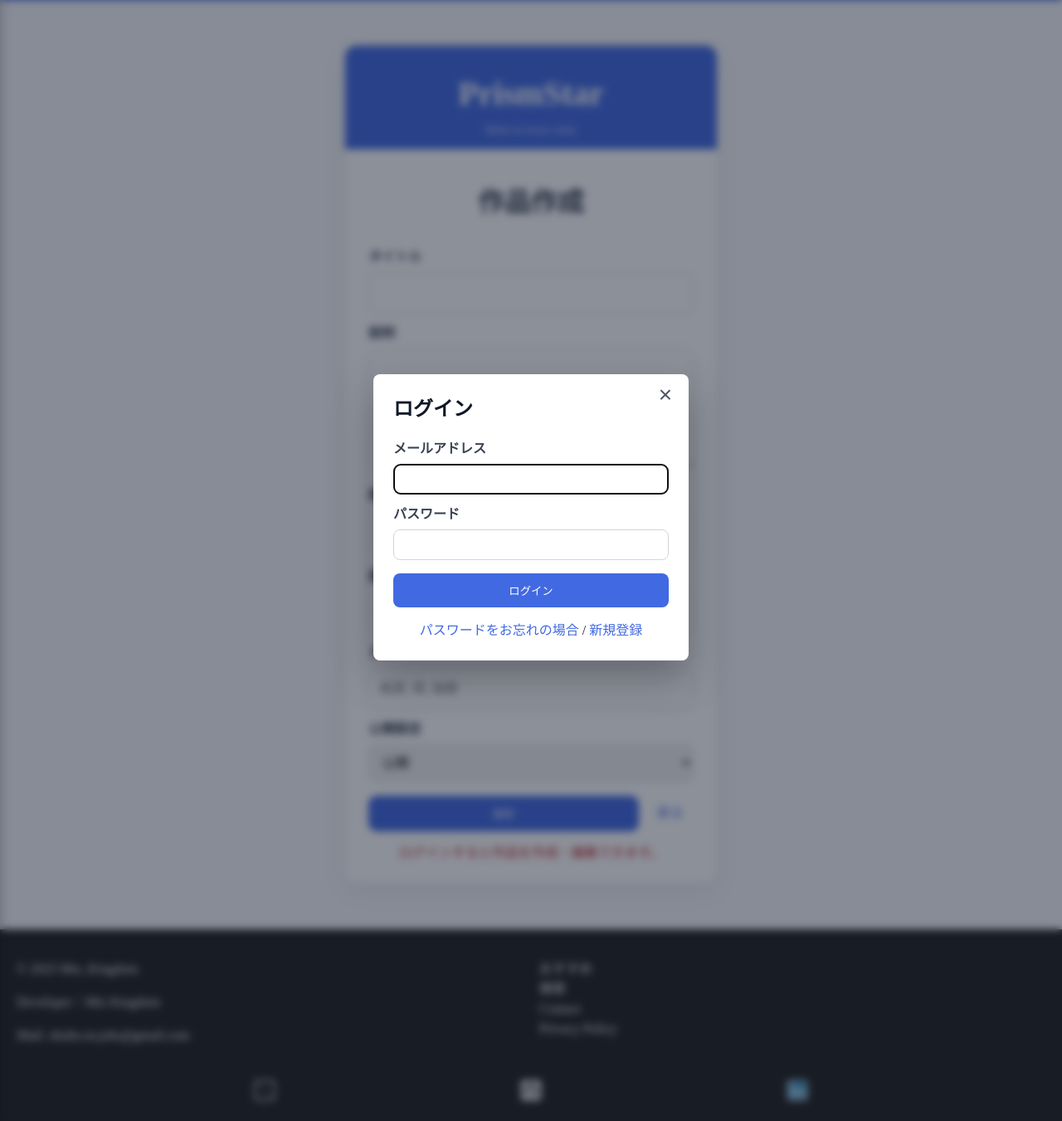
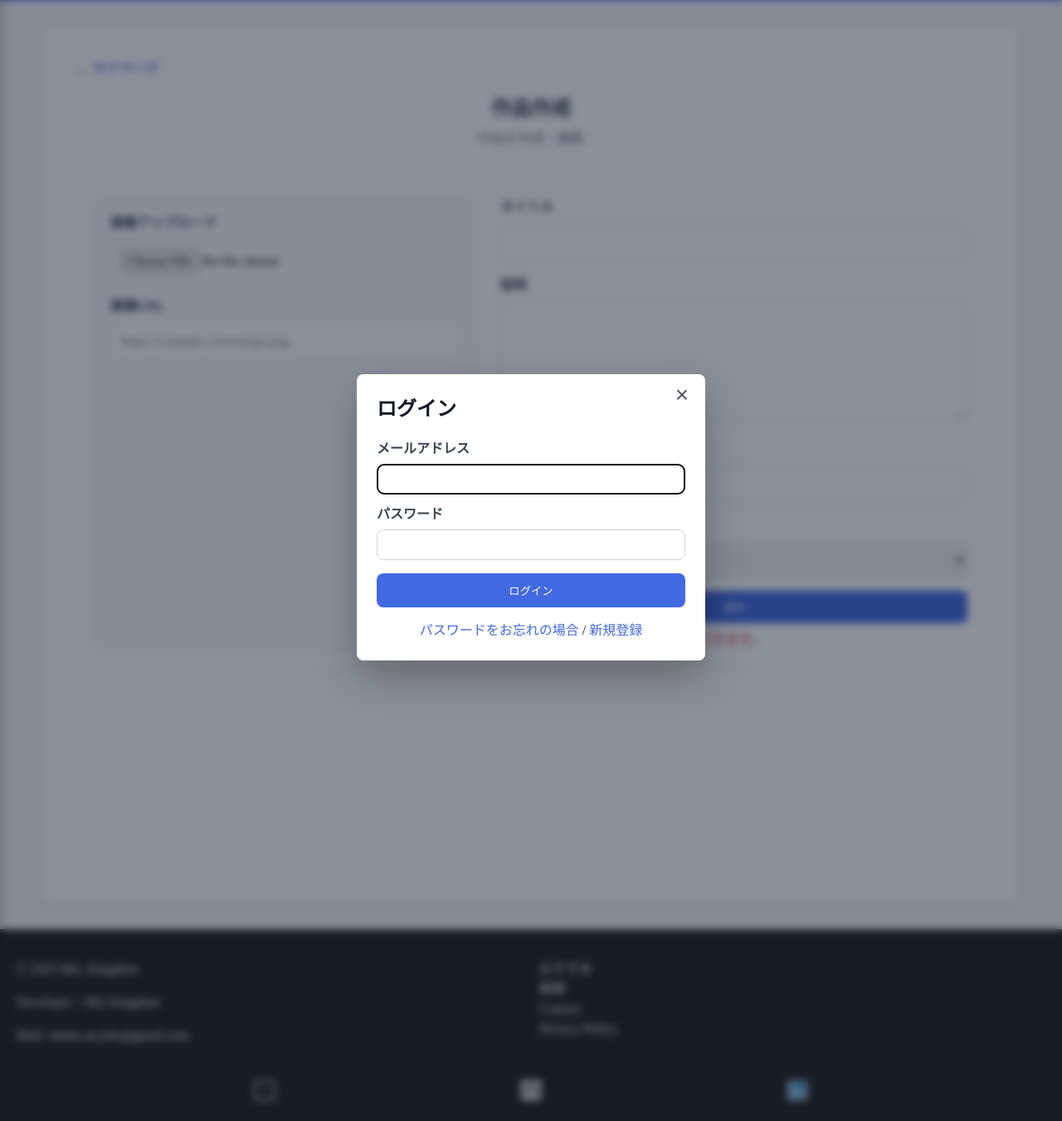
Before and after one commit to mokubo1228-hub/Prism-Star, a PHP site: page /work-edit.php in a window 1280 px wide. Shown: the part 104-1455 px from the top of the page at 83% size. Run offline with PHP 8.4, Linux system fonts and the light colour scheme; grey boxes labelled with a size stand in for pictures from a placeholder-image service; some libraries are stand-ins or nearby versions.

Commit message:
refactor(ui): ページ幅を4トークンに統一し、構造と導線の不整合を整理
- 幅トークン --w-modal/--w-wide/--w-read/--w-form を body.css に定義し、
 バラバラだったコンテナ幅（60%/clamp/500/450/820 等）を集約
- work-edit を認証カード流用から管理ページ構造へ＋ワイド2カラム化。
 work-edit.js 依存の id / label[for] / name は維持
- お問い合わせのコンテンツ内ロゴ重複を削除
- 戻る系リンク（.back-menu / .settings-back-link）の色を royalblue に統一
- ポリシー本文は読み幅（--w-read 760）に
- 経緯は該当 ADR を参照

```diff
--- a/public/Style/body.css
+++ b/public/Style/body.css
@@ -1,3 +1,10 @@
+:root {
+    --w-modal: min(420px, 92vw);
+    --w-wide: min(1180px, 96vw);
+    --w-read: min(760px, 92vw);  /* 長文・本文用の読みやすい行長（ポリシー等） */
+    --w-form: min(640px, 92vw);
+  }
+
 .site-body {
     display: grid;
     grid-template-rows: auto 1fr auto;
--- a/public/Style/form-main.css
+++ b/public/Style/form-main.css
@@ -40,8 +40,8 @@
     border-radius: 12px;
     overflow: hidden;
     box-shadow: 0 4px 16px rgba(0, 0, 0, 0.1);
-    width: 100%;
-    max-width: 500px;
+    box-sizing: border-box;
+    width: var(--w-form);
   }
   .page-title {
     /* text-align: center; */
--- a/public/Style/gallery-list.css
+++ b/public/Style/gallery-list.css
@@ -16,11 +16,12 @@
   background-color: #fff;
   border: 1px solid #ddd;
   border-radius: 8px;
+  box-sizing: border-box;
   padding: 40px;
   box-shadow: 0 4px 12px rgba(0, 0, 0, 0.1);
   margin-top: 30px;
   margin-bottom: 30px;
-  max-width: min(1180px, 96vw);
+  width: var(--w-wide);
 }
 
 .gallery-list-heading {
@@ -40,8 +41,9 @@
 }
 
 .back-menu {
-  color: #374151;
+  color: royalblue;
   display: inline-block;
+  font-weight: 700;
   margin-bottom: 12px;
   padding: 8px 14px;
   text-decoration: none;
@@ -318,11 +320,20 @@
   gap: 8px;
 }
 
-.github-settings input {
+.github-settings input,
+.github-settings textarea,
+.github-settings select {
   border: 1px solid #d1d5db;
   border-radius: 8px;
+  box-sizing: border-box;
   flex: 1;
+  font: inherit;
   padding: 10px 12px;
+  width: 100%;
+}
+
+.github-settings textarea {
+  resize: vertical;
 }
 
 .github-settings button {
@@ -476,7 +487,7 @@
 }
 
 .mypage-back {
-  width: min(1180px, 96vw);
+  width: var(--w-wide);
 }
 
 .mywork-list {
@@ -541,8 +552,7 @@
 }
 
 .settings-back {
-  max-width: min(640px, 94vw);
-  width: 100%;
+  width: var(--w-form);
 }
 
 .settings-back-link {
@@ -586,6 +596,51 @@
 .github-settings .danger-button:hover,
 .github-settings .danger-button:focus-visible {
   background: #b91c1c;
+}
+
+.work-edit-form {
+  margin-bottom: 0;
+}
+
+.work-edit-layout {
+  display: grid;
+  gap: 28px;
+  grid-template-columns: minmax(260px, 0.9fr) minmax(320px, 1.1fr);
+}
+
+.work-edit-visual,
+.work-edit-fields {
+  min-width: 0;
+}
+
+.work-edit-visual {
+  background: #f8fafc;
+  border: 1px solid #e5e7eb;
+  border-radius: 8px;
+  padding: 18px;
+}
+
+.work-edit-visual label:not(:first-child),
+.work-edit-fields label:not(:first-child) {
+  margin-top: 16px;
+}
+
+.form-note {
+  color: #4b5563;
+  line-height: 1.7;
+  margin: 0 0 18px;
+}
+
+.work-edit-actions {
+  align-items: center;
+  display: flex;
+  flex-wrap: wrap;
+  gap: 10px;
+  margin-top: 16px;
+}
+
+.work-edit-actions button[type="submit"] {
+  flex: 1 1 160px;
 }
 
 .github-repo-card a {
@@ -632,6 +687,10 @@
   .github-settings-row {
     display: grid;
   }
+
+  .work-edit-layout {
+    grid-template-columns: 1fr;
+  }
 }
 
 @media (min-width: 900px) {
--- a/public/Style/header.css
+++ b/public/Style/header.css
@@ -149,12 +149,12 @@ a {
   .auth-gate-dialog {
     background: #fff;
     border-radius: 8px;
+    box-sizing: border-box;
     box-shadow: 0 20px 50px rgba(0, 0, 0, 0.28);
     color: #111827;
-    max-width: 380px;
     padding: 24px;
     position: relative;
-    width: min(100%, 380px);
+    width: var(--w-modal);
   }
 
   .auth-gate-dialog h2 {
--- a/public/Style/login-main.css
+++ b/public/Style/login-main.css
@@ -8,7 +8,8 @@
 }
 
 .login-box{
-    width:min(450px, 92vw);
+    width: var(--w-form);
+    box-sizing: border-box;
     background:#fff; border:1px solid #e5e7eb; border-radius:14px;
     box-shadow:0 10px 30px rgba(0,0,0,.06);
     padding:32px 28px 24px;
@@ -116,35 +117,3 @@
   margin: 14px 0 0;
   text-align: center;
 }
-
-.work-edit-box label {
-  color: #374151;
-  font-weight: 700;
-}
-
-.work-edit-actions {
-  align-items: center;
-  display: flex;
-  flex-wrap: wrap;
-  gap: 10px;
-  margin-top: 16px;
-}
-
-.work-edit-actions button[type="submit"] {
-  flex: 1 1 160px;
-  margin-top: 0;
-}
-
-.work-edit-actions a {
-  color: royalblue;
-  padding: 10px 12px;
-}
-
-.danger-action {
-  background: #dc2626;
-  border: 0;
-  border-radius: 8px;
-  color: #fff;
-  cursor: pointer;
-  padding: 10px 12px;
-}
--- a/public/Style/modal.css
+++ b/public/Style/modal.css
@@ -19,14 +19,13 @@
   .modal-dialog {
     background: #fff;
     border-radius: 10px;
-    width: 90%;
-    max-width: 400px;
+    box-sizing: border-box;
+    width: var(--w-modal);
     padding: 24px;
     box-shadow: 0 4px 18px rgba(0,0,0,0.3);
     position: relative;
     animation: fadeIn 0.3s ease;
   }
-
   /* ===== 閉じるボタン ===== */
   .modal-close {
     position: absolute;
@@ -38,7 +37,6 @@
     color: #666;
     cursor: pointer;
   }
-
   /* ===== 投稿フォーム ===== */
   #postForm {
     display: flex;
--- a/public/form.php
+++ b/public/form.php
@@ -9,10 +9,6 @@ include __DIR__ . '/includes/head.php';
 
 	<main class="form-main">
         <section class="form-page">
-            <div class="site-title">
-                <h1>PrismStar</h1>
-                <p class="card-tagline">Shine in every color.</p>
-            </div>
             <div>
                 <h1 class="page-title">お問合せフォーム</h1>
             </div>
--- a/public/work-edit.php
+++ b/public/work-edit.php
@@ -1,33 +1,37 @@
 <?php
-$pageStyles = ['login-main.css', 'gallery-list.css'];
+$pageStyles = ['gallery-list.css'];
 include __DIR__ . '/includes/head.php';
 ?>
 <body class="site-body">
 <?php include __DIR__ . '/includes/header.php'; ?>
 
-  <main class="login-page">
-    <section class="login-box work-edit-box">
-      <div class="site-title">
-        <h1>PrismStar</h1>
-        <p class="card-tagline">Shine in every color.</p>
+  <main class="gallery-list">
+    <div class="gallery-back">
+      <a class="settings-back-link" href="mypage.php">← マイページ</a>
+      <div class="gallery-list-heading">
+        <h2 id="workEditTitle">作品作成</h2>
+        <p>作品を作成・編集</p>
       </div>
 
-      <h2 id="workEditTitle" class="box-title">作品作成</h2>
-
-      <form id="workEditForm" enctype="multipart/form-data">
+      <section class="settings-section">
+        <form id="workEditForm" class="github-settings work-edit-form" enctype="multipart/form-data">
           <p id="workSourceNote" class="form-note" hidden></p>
 
+          <div class="work-edit-layout">
+            <div class="work-edit-visual">
+              <label for="workImage">画像アップロード</label>
+              <input id="workImage" name="image" type="file" accept="image/jpeg,image/png,image/webp,image/gif">
+
+              <label for="workImageUrl">画像URL</label>
+              <input id="workImageUrl" name="image_url" type="url" placeholder="https://example.com/image.png">
+            </div>
+
+            <div class="work-edit-fields">
               <label for="workTitle">タイトル</label>
               <input id="workTitle" name="title" type="text" required>
 
               <label for="workDesc">説明</label>
               <textarea id="workDesc" name="desc" rows="5"></textarea>
-
-        <label for="workImage">画像アップロード</label>
-        <input id="workImage" name="image" type="file" accept="image/jpeg,image/png,image/webp,image/gif">
-
-        <label for="workImageUrl">画像URL</label>
-        <input id="workImageUrl" name="image_url" type="url" placeholder="https://example.com/image.png">
 
               <label for="workTags">タグ</label>
               <input id="workTags" name="tags" type="text" placeholder="風景, 夜, 抽象">
@@ -40,12 +44,14 @@ include __DIR__ . '/includes/head.php';
 
               <div class="work-edit-actions">
                 <button type="submit">保存</button>
-          <a href="mypage.php">戻る</a>
-          <button id="deleteWorkButton" type="button" class="danger-action" hidden>削除</button>
+                <button id="deleteWorkButton" type="button" class="danger-button" hidden>削除</button>
               </div>
-        <p id="workEditError" class="form-error" hidden></p>
+              <p id="workEditError" class="github-message is-error" hidden></p>
+            </div>
+          </div>
         </form>
       </section>
+    </div>
   </main>
 
 <?php include __DIR__ . '/includes/footer.php'; ?>
```
Also changed, not shown: public/Style/gallery-detail.css (+5 -5 lines), public/Style/policy.css (+3 -6 lines). Lines whose indentation alone changed are shown as unchanged.
